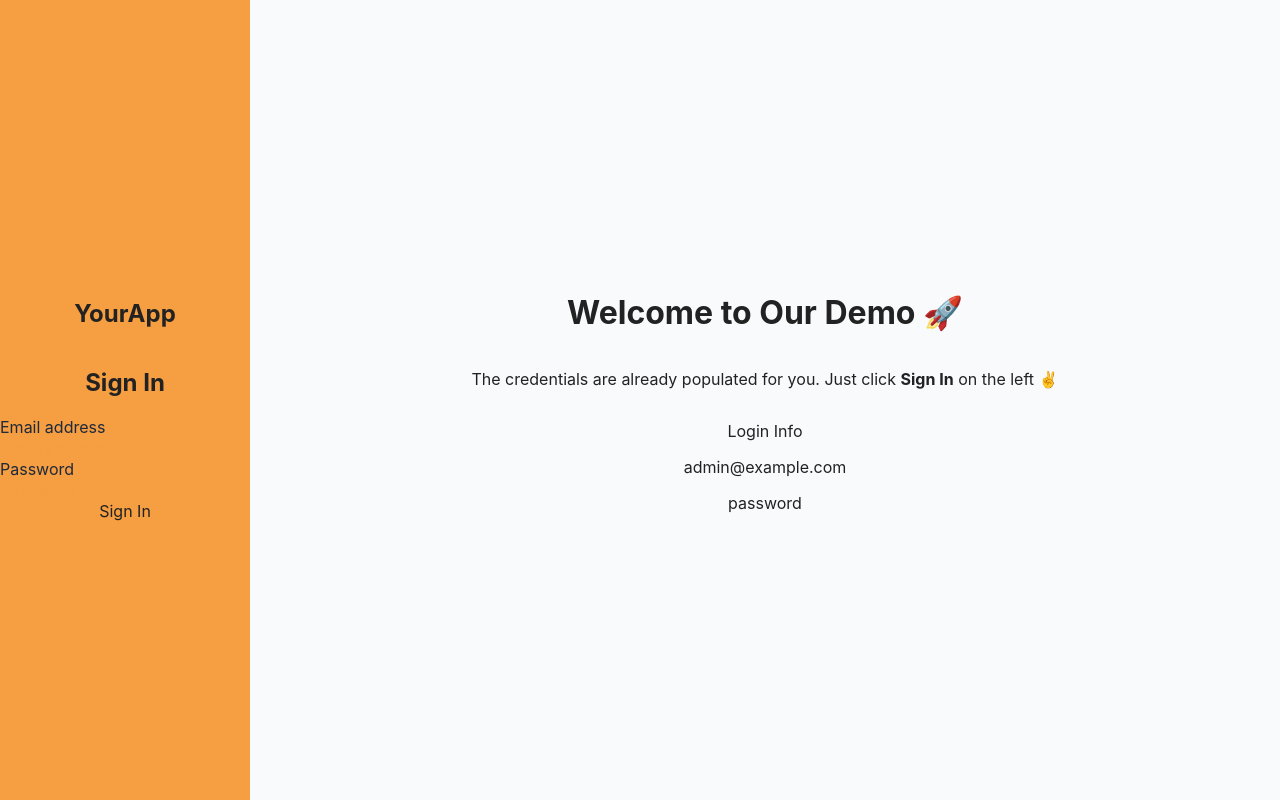
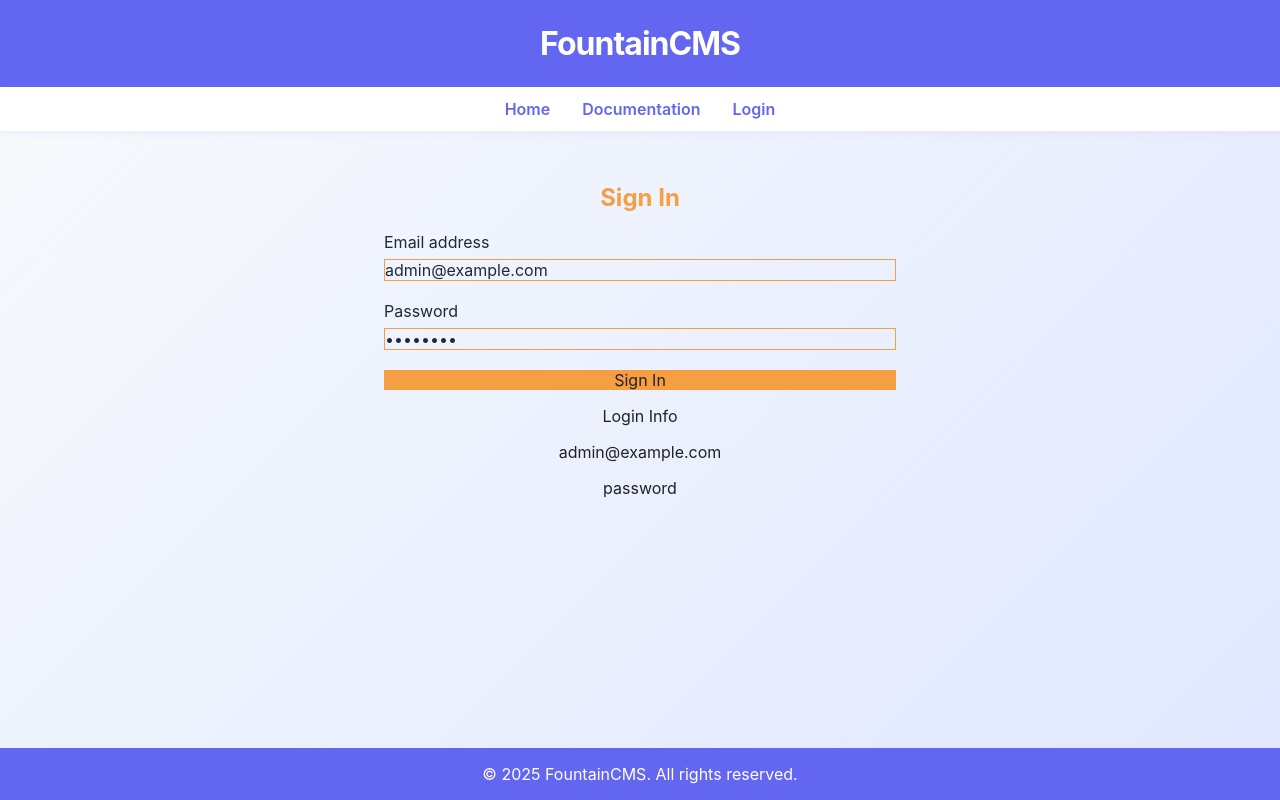
Before and after one commit to building-for-fun/fountainCms, a React (Vite) app in the folder frontend/: page /login in a window 1280 px wide. Built offline with nearby package versions, Linux system fonts and the light colour scheme; no server answers.

Commit message:
feat(ui): redesign login page and add logout button

```diff
--- a/frontend/src/components/Layouts/AdminLayout.tsx
+++ b/frontend/src/components/Layouts/AdminLayout.tsx
@@ -1,5 +1,5 @@
 import React from 'react';
-import { useLocation, Link } from 'react-router-dom';
+import { useLocation, Link, useNavigate } from 'react-router-dom';
 
 const adminNavItems = [
   { to: '/admin', icon: '🛠️', label: 'Dashboard' },
@@ -9,6 +9,13 @@ const adminNavItems = [
 
 export default function AdminLayout({ children }: { children: React.ReactNode }) {
   const location = useLocation();
+  const navigate = useNavigate();
+
+  const handleLogout = () => {
+    // Clear authentication state here if needed
+    navigate('/login');
+  };
+
   return (
     <div style={{ display: 'flex', minHeight: '100vh' }}>
       <nav
@@ -27,6 +34,7 @@ export default function AdminLayout({ children }: { children: React.ReactNode })
           zIndex: 100,
         }}
       >
+        <div style={{ flex: 1, width: '100%' }}>
           {adminNavItems.map((item) => (
             <Link
               key={item.to}
@@ -52,6 +60,31 @@ export default function AdminLayout({ children }: { children: React.ReactNode })
               <span style={{ fontSize: 10, marginTop: 2 }}>{item.label}</span>
             </Link>
           ))}
+        </div>
+        <button
+          onClick={handleLogout}
+          title="Logout"
+          style={{
+            display: 'flex',
+            flexDirection: 'column',
+            alignItems: 'center',
+            justifyContent: 'center',
+            width: 48,
+            height: 48,
+            margin: '0.5rem 0',
+            borderRadius: 12,
+            background: 'transparent',
+            color: '#ef4444',
+            fontSize: 24,
+            border: 'none',
+            cursor: 'pointer',
+            outline: 'none',
+            transition: 'background 0.2s, color 0.2s',
+          }}
+        >
+          <span>🚪</span>
+          <span style={{ fontSize: 10, marginTop: 2 }}>Logout</span>
+        </button>
       </nav>
       <div style={{ flex: 1, marginLeft: 64 }}>{children}</div>
     </div>
--- a/frontend/src/pages/LoginPage.tsx
+++ b/frontend/src/pages/LoginPage.tsx
@@ -1,5 +1,6 @@
 import { useState } from 'react';
 import { useNavigate } from 'react-router-dom';
+import HomeLayout from '../components/Layouts/HomeLayout';
 
 export default function LoginPage() {
   const [username, setUsername] = useState('admin@example.com');
@@ -16,35 +17,45 @@ export default function LoginPage() {
   };
 
   return (
-    <div className="flex min-h-screen">
-      {/* Sidebar */}
-      <aside className="max-w-md bg-[#f59e42] text-white flex flex-col justify-center items-center px-8 py-12 min-h-screen shadow-lg">
-        <div className="flex items-center gap-2 mb-10">
-          <h1 className="text-xl font-semibold select-none text-white">YourApp</h1>
-        </div>
-        <h2 className="text-3xl font-bold mb-8 text-white">Sign In</h2>
+    <HomeLayout>
+      <div className="flex items-center justify-center">
+        <div
+          className="bg-white rounded-lg shadow-lg p-10 flex flex-col items-center w-full max-w-md"
+          style={{ width: '40%', minWidth: '350px' }}
+        >
+          <h2 className="text-3xl font-bold mb-8 text-[#f59e42]">Sign In</h2>
           <form onSubmit={handleLogin} className="w-full space-y-8">
-          <div>
-            <label htmlFor="username" className="block mb-2 text-base font-medium text-[#1e293b]">
+            <div style={{ marginBottom: '20px' }}>
+              <label
+                htmlFor="username"
+                className="block mb-4 text-base font-medium text-[#1e293b]"
+                style={{ marginBottom: '7px' }}
+              >
                 Email address
               </label>
               <input
                 id="email"
                 type="email"
                 placeholder="Email address"
+                value={username}
                 onChange={(e) => setUsername(e.target.value)}
                 required
                 className="w-full rounded-lg bg-white px-5 py-3 text-base border border-[#f59e42] text-[#1e293b] placeholder-[#f59e42] focus:outline-none focus:ring-2 focus:ring-[#1e293b] focus:ring-offset-2 focus:ring-offset-[#f59e42]"
               />
             </div>
-          <div>
-            <label htmlFor="password" className="block mb-2 text-base font-medium text-[#1e293b]">
+            <div style={{ marginBottom: '20px' }}>
+              <label
+                htmlFor="password"
+                className="block mb-2 text-base font-medium text-[#1e293b]"
+                style={{ marginBottom: '7px' }}
+              >
                 Password
               </label>
               <input
                 id="password"
                 type="password"
                 placeholder="Password"
+                value={password}
                 onChange={(e) => setPassword(e.target.value)}
                 required
                 className="w-full rounded-lg bg-white px-5 py-3 text-base border border-[#f59e42] text-[#1e293b] placeholder-[#f59e42] focus:outline-none focus:ring-2 focus:ring-[#1e293b] focus:ring-offset-2 focus:ring-offset-[#f59e42]"
@@ -52,25 +63,18 @@ export default function LoginPage() {
             </div>
             <button
               type="submit"
-            className="w-full rounded-lg bg-[#f59e42] py-3 text-lg font-semibold  transition-colors duration-200 focus:outline-none focus:ring-2 focus:ring-[#1e293b] focus:ring-offset-2 focus:ring-offset-[#f59e42] text-white"
+              className="w-full rounded-lg bg-[#f59e42] py-3 text-lg font-semibold transition-colors duration-200 focus:outline-none focus:ring-2 focus:ring-[#1e293b] focus:ring-offset-2 focus:ring-offset-[#f59e42] text-white"
             >
               Sign In
             </button>
           </form>
-      </aside>
-      {/* Right gradient area */}
-      <div className="flex-1 flex flex-col justify-center items-center px-10 min-h-screen">
-        <h1 className="text-2xl font-bold mb-4 text-indigo-100">Welcome to Our Demo 🚀</h1>
-        <p className="text-indigo-200 max-w-md text-center">
-          The credentials are already populated for you. Just click <strong>Sign In</strong> on the
-          left ✌️
-        </p>
-        <div className="mt-6 bg-black/40 px-4 py-2 rounded text-sm text-center space-y-1 select-none">
+          <div className="mt-6 bg-black/40 px-4 py-2 rounded text-sm text-center space-y-1 select-none w-full">
             <p className="text-indigo-200">Login Info</p>
             <p className="text-indigo-100">admin@example.com</p>
             <p className="text-indigo-100">password</p>
           </div>
         </div>
       </div>
+    </HomeLayout>
   );
 }
```
Lines whose indentation alone changed are shown as unchanged.
